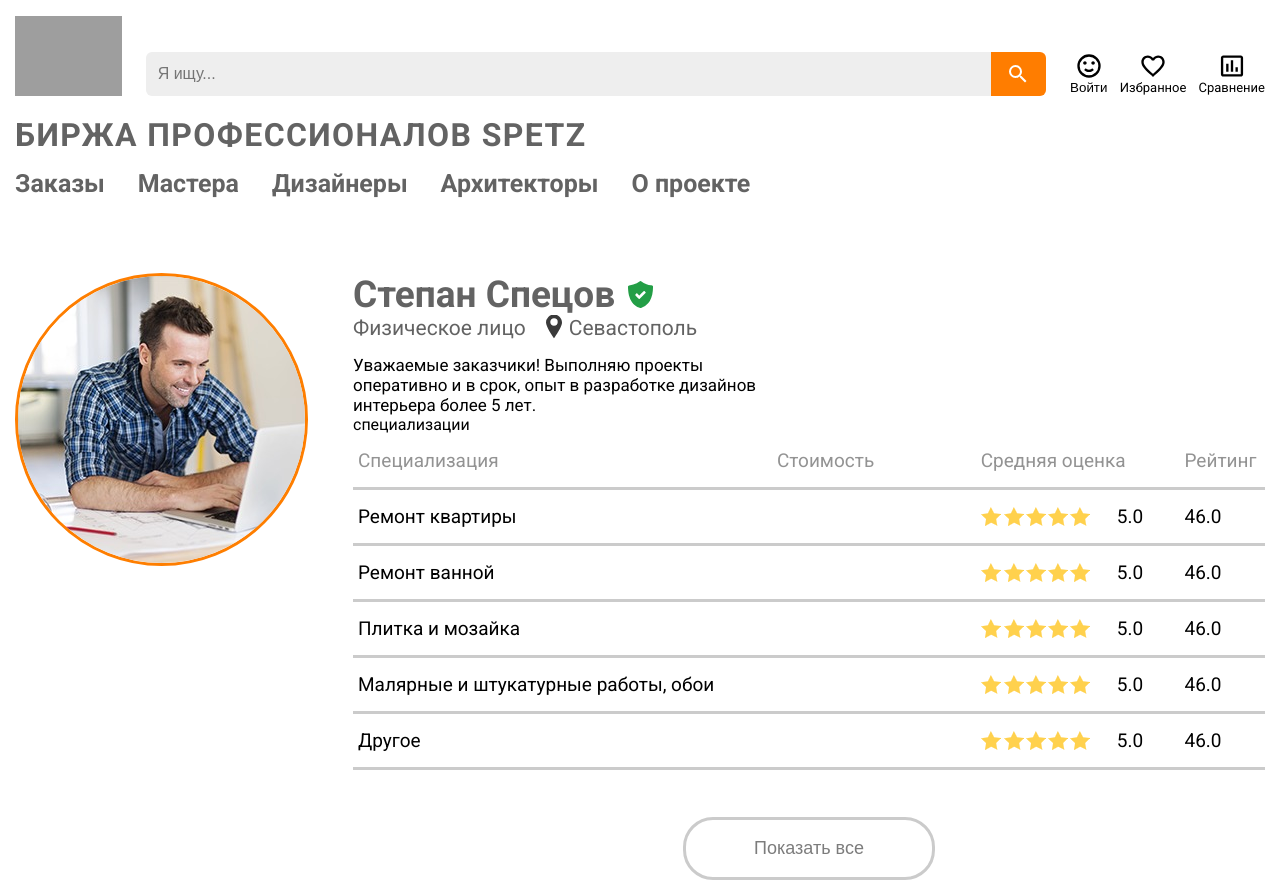
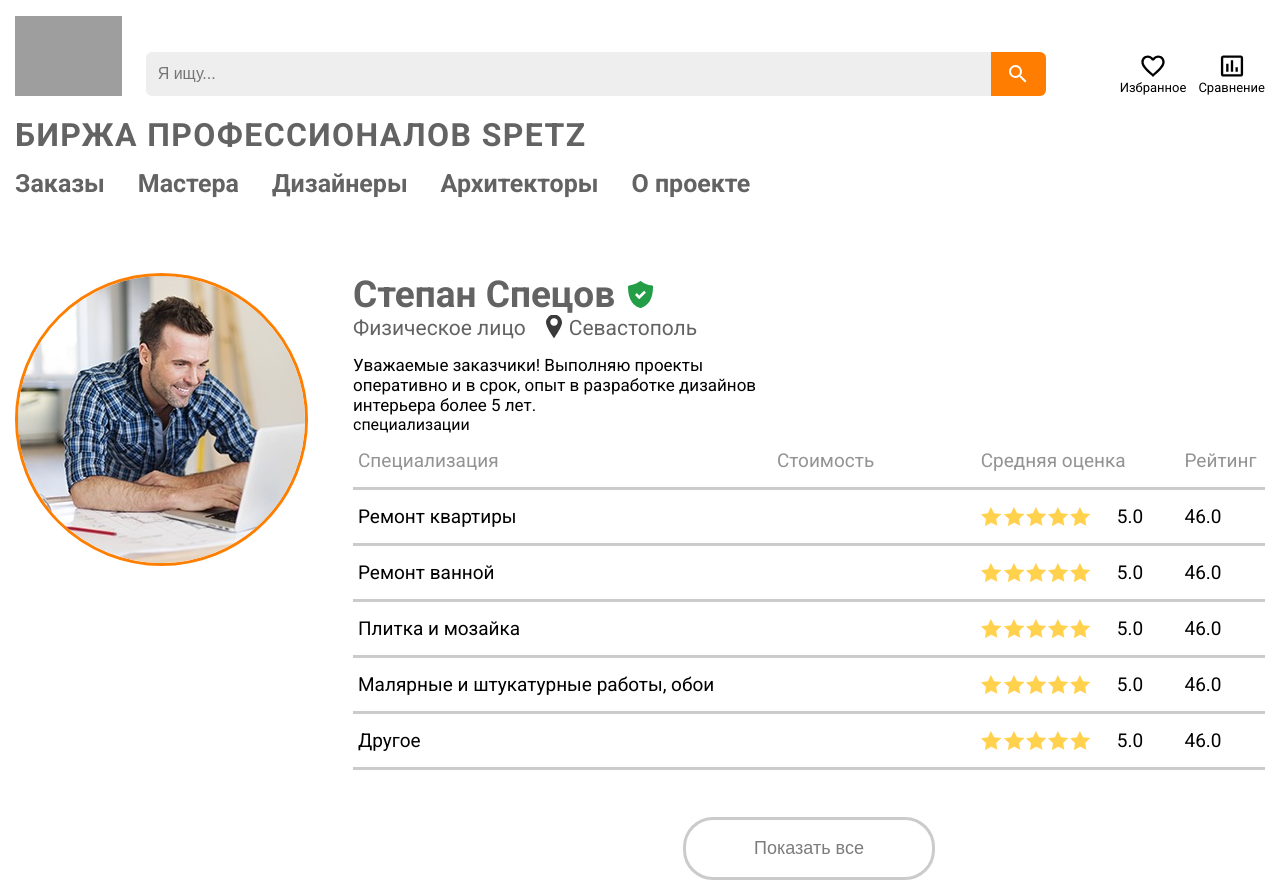
Before and after one commit to Alex96626/masters, a plain HTML site: page master.html in a window 1280 px wide. Shown: the top 883 px of the page. Drawn offline with Linux system fonts and the light colour scheme; grey boxes are pictures that could not be loaded.

Commit message:
delata auth

```diff
--- a/master.html
+++ b/master.html
@@ -29,10 +29,10 @@
             </button>
           </form>
           <ul class="menu-user">
-            <li class="menu-user__item">
+            <!-- <li class="menu-user__item">
               <svg xmlns="http://www.w3.org/2000/svg" viewBox="0 0 24 24" height="28" width="28" class="components-icon-icon-svg-bnxiy"><path d="M20,12A8,8 0 0,0 12,4A8,8 0 0,0 4,12A8,8 0 0,0 12,20A8,8 0 0,0 20,12M22,12A10,10 0 0,1 12,22A10,10 0 0,1 2,12A10,10 0 0,1 12,2A10,10 0 0,1 22,12M10,9.5C10,10.3 9.3,11 8.5,11C7.7,11 7,10.3 7,9.5C7,8.7 7.7,8 8.5,8C9.3,8 10,8.7 10,9.5M17,9.5C17,10.3 16.3,11 15.5,11C14.7,11 14,10.3 14,9.5C14,8.7 14.7,8 15.5,8C16.3,8 17,8.7 17,9.5M12,17.23C10.25,17.23 8.71,16.5 7.81,15.42L9.23,14C9.68,14.72 10.75,15.23 12,15.23C13.25,15.23 14.32,14.72 14.77,14L16.19,15.42C15.29,16.5 13.75,17.23 12,17.23Z"></path></svg>
                 <button>Войти</button>
-            </li>
+            </li> -->
             <li class="menu-user__item">
               <a href="">
                 <svg xmlns="http://www.w3.org/2000/svg" viewBox="0 0 24 24" height="28" width="28" class="components-icon-icon-svg-bnxiy"><path d="M12.1,18.55L12,18.65L11.89,18.55C7.14,14.24 4,11.39 4,8.5C4,6.5 5.5,5 7.5,5C9.04,5 10.54,6 11.07,7.36H12.93C13.46,6 14.96,5 16.5,5C18.5,5 20,6.5 20,8.5C20,11.39 16.86,14.24 12.1,18.55M16.5,3C14.76,3 13.09,3.81 12,5.08C10.91,3.81 9.24,3 7.5,3C4.42,3 2,5.41 2,8.5C2,12.27 5.4,15.36 10.55,20.03L12,21.35L13.45,20.03C18.6,15.36 22,12.27 22,8.5C22,5.41 19.58,3 16.5,3Z"></path></svg>
@@ -47,7 +47,25 @@
             </li>
           </ul>
         </div>
-
+        <!-- <div class="header__auth-popup" data-modal="auth">
+          <div class="header__auth-popup-wrapper">
+            <button class="header__auth-popup-close">
+              <svg xmlns="http://www.w3.org/2000/svg" viewBox="0 0 24 24" height="28" width="28" class="header__auth-popup-close-svg">
+                <path d="M19,6.41L17.59,5L12,10.59L6.41,5L5,6.41L10.59,12L5,17.59L6.41,19L12,13.41L17.59,19L19,17.59L13.41,12L19,6.41Z"></path>
+              </svg>
+            </button>
+            <div class="">
+              <div class="header__auth-popup-title">Войдите, чтобы продолжить</div>
+              <div class="">
+                <input type="text" inputmode="email" tabindex="-1" class="header__auth-popup-input">
+                <div class="">Email</div>
+              </div>
+              <button type="button" class="">
+                <div>Далее</div>
+              </button>
+            </div>
+          </div>
+        </div> -->
     </header>
     <section class="masters-header">
       <h1 class="title">Биржа профессионалов spetz</h1>
--- a/style.css
+++ b/style.css
@@ -50,6 +50,75 @@ p {
   box-sizing: border-box;
   height: 44px;
 }
+/* auth-popup */
+
+/* .header__auth-popup {
+  transition: all .1s ease-in-out;
+    align-items: center;
+    background: rgba(0,0,0,.5);
+    bottom: 0;
+    display: flex;
+    justify-content: center;
+    left: 0;
+    position: fixed;
+    right: 0;
+    top: 0;
+    z-index: 1040;
+}
+
+.header__auth-popup-wrapper {
+  width: 400px;
+  box-sizing: border-box;
+  border-radius: 6px;
+    padding: 40px;
+        transition: all .1s ease-in-out;
+    background: #fff;
+    position: relative;
+}
+
+.header__auth-popup-close {
+  background: transparent;
+    color: #111;
+    padding: 0;
+    width: 44px;
+    background: #fff!important;
+    border-radius: 50%;
+    position: absolute;
+    right: 0;
+    top: 0;
+    z-index: 2;
+    align-items: center;
+    border: none;
+    border-radius: 6px;
+    color: #111;
+    cursor: pointer;
+    display: inline-flex;
+    height: 44px;
+    justify-content: center;
+    outline: none;
+    font: inherit;
+}
+
+.header__auth-popup-close-svg {
+  fill: currentColor;
+}
+
+.header__auth-popup-title {
+    font-weight: 700;
+        font-size: 24px;
+    line-height: 1.15;
+    margin-bottom: 24px;
+}
+
+.header__auth-popup-input {
+      height: 56px;
+    width: 100%;
+    background: #fff;
+    border: 2px solid #ddd;
+    border-radius: 6px;
+    outline: 0;
+    padding: 16px 32px 0 16px;
+} */
 
 .masters-header-search {
   width: 100%;
@@ -96,7 +165,7 @@ p {
   display: grid;
   grid-gap: 12px;
   grid-row-gap: 0;
-  grid-template-columns: repeat(3, 1fr);
+  grid-template-columns: repeat(2, 1fr);
   padding: 0;
   margin: 0;
   list-style-type: none;
```
